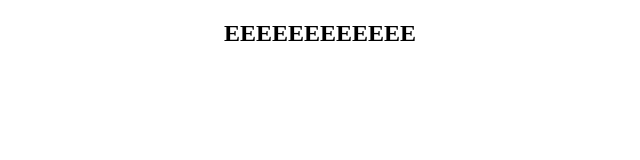
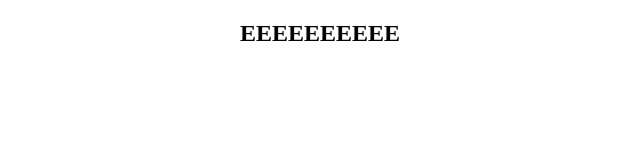
Before and after one commit to rzh150030/paint-app, a React (Create React App) app: page / in a window 1280 px wide. Shown: the top 160 px of the page, without its empty margins (320-960 px from the left). Built offline with nearby package versions, Linux system fonts and the light colour scheme.

Commit message:
small change to test github approval

```diff
--- a/src/App.js
+++ b/src/App.js
@@ -3,7 +3,7 @@ import './App.css';
 function App() {
   return (
     <div className="App">
-       <h2>EEEEEEEEEEEE</h2>
+       <h2>EEEEEEEEEE</h2>
     </div>
   );
 }
```
